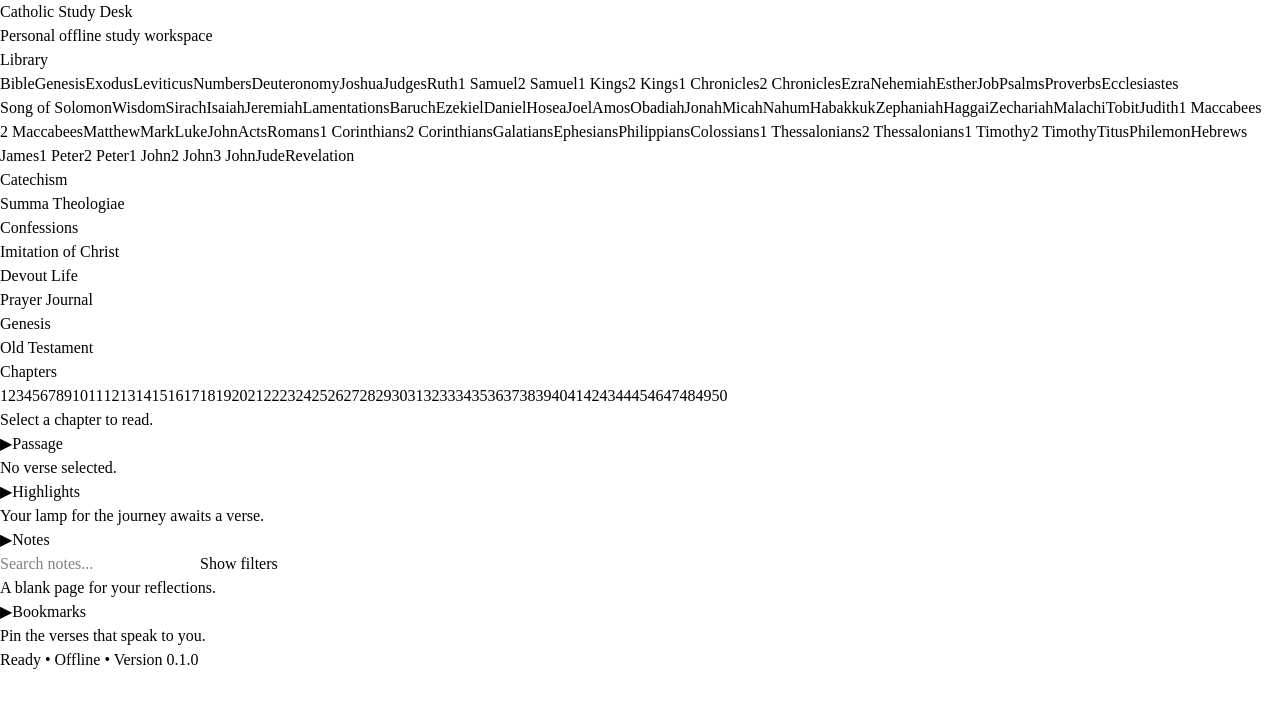
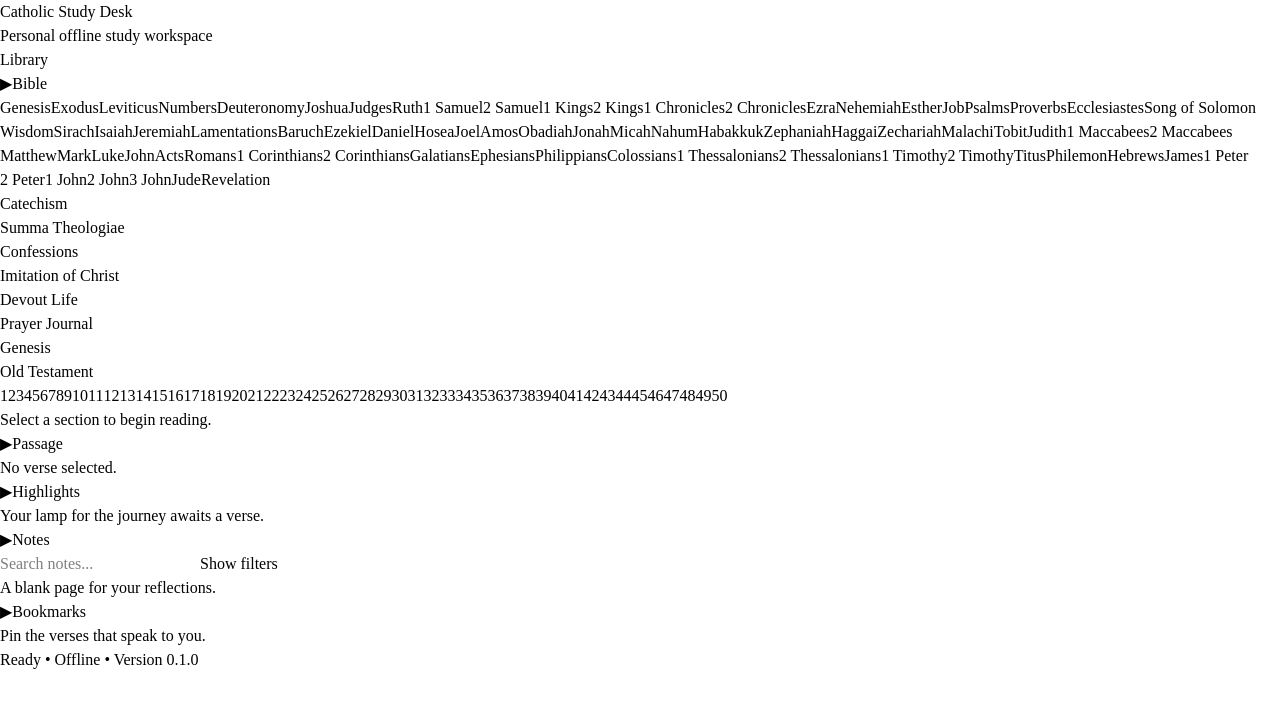
Before and after one commit to okoama/bible-reader, a React (Vite) app in the folder bible-reader/: page / in a window 1280 px wide. Both pictures are taken after a click on the button "Genesis". Shown: the top 708 px of the page. Built offline with nearby package versions, Linux system fonts and the light colour scheme.

Commit message:
refactor: generalize reader architecture

```diff
--- /dev/null
+++ b/bible-reader/src/components/reader/ContentReader.tsx
@@ -0,0 +1,75 @@
+import type { ReactNode } from 'react';
+
+export type ContentSection = {
+  id: string;
+  label: string;
+};
+
+type ContentReaderProps = {
+  title: string;
+  subtitle?: string;
+  sections: ContentSection[];
+  currentSectionId: string | null;
+  onSelectSection: (sectionId: string) => void;
+  loading?: boolean;
+  emptyMessage?: string;
+  children: ReactNode;
+};
+
+export default function ContentReader({
+  title,
+  subtitle,
+  sections,
+  currentSectionId,
+  onSelectSection,
+  loading = false,
+  emptyMessage = 'Select a section to begin reading.',
+  children,
+}: ContentReaderProps) {
+  return (
+    <div className="mx-auto max-w-3xl rounded-lg border p-6">
+      <h2 className="text-2xl font-semibold">{title}</h2>
+      {subtitle && (
+        <p className="mt-1 text-sm opacity-60">{subtitle}</p>
+      )}
+
+      {sections.length > 0 && (
+        <div className="mt-6 flex flex-wrap gap-1.5">
+          {sections.map((section) => {
+            const isSelected = currentSectionId === section.id;
+
+            return (
+              <button
+                key={section.id}
+                type="button"
+                onClick={() => onSelectSection(section.id)}
+                className={`rounded-md px-3 py-1.5 text-sm transition-colors duration-150 ${
+                  isSelected
+                    ? 'bg-blue-600 text-white'
+                    : 'border hover:bg-gray-100'
+                }`}
+              >
+                {section.label}
+              </button>
+            );
+          })}
+        </div>
+      )}
+
+      <div className="mt-6">
+        {loading ? (
+          <div className="flex items-center justify-center gap-2 py-12 text-sm opacity-60">
+            <svg className="h-4 w-4 animate-spin-slow" viewBox="0 0 24 24" fill="none" stroke="currentColor" strokeWidth="2">
+              <path d="M12 2v4m0 12v4m10-10h-4M6 12H2m15.07-5.07l-2.83 2.83M9.76 14.24l-2.83 2.83m11.14 0l-2.83-2.83M9.76 9.76L6.93 6.93" />
+            </svg>
+            Loading...
+          </div>
+        ) : currentSectionId ? (
+          children
+        ) : (
+          <p className="py-12 text-center opacity-50 italic">{emptyMessage}</p>
+        )}
+      </div>
+    </div>
+  );
+}
--- a/bible-reader/src/components/reader/Reader.tsx
+++ b/bible-reader/src/components/reader/Reader.tsx
@@ -2,7 +2,7 @@
 import { BibleService } from '../../features/bible/services/BibleService';
 import { useTextSelection } from '../../features/annotations/hooks/useTextSelection';
 import type { SelectedVerse } from '../../features/annotations/hooks/useTextSelection';
-import type { BibleBook, BibleChapter, BibleVerse, Highlight, Note, VerseRef } from '../../types';
+import type { BibleBook, BibleVerse, Highlight, Note, VerseRef } from '../../types';
 import type { ActiveView } from '../../layouts/AppLayout';
 import { HighlightRepository } from '../../lib/repositories/HighlightRepository';
 import { BookmarkEditor } from '../../features/bookmarks';
@@ -12,6 +12,7 @@
 import AnnotationToolbar from '../AnnotationToolbar';
 import NoteEditor from '../../features/notes/components/NoteEditor';
 import PrayerJournal from './PrayerJournal';
+import ContentReader from './ContentReader';
 
 const bibleService = new BibleService();
 const highlightRepository = new HighlightRepository();
@@ -89,7 +90,7 @@
   onSelectNote,
   onDeleteSelectedNote,
 }: ReaderProps) {
-  const [chapters, setChapters] = useState<BibleChapter[]>([]);
+  const [chapterNumbers, setChapterNumbers] = useState<number[]>([]);
   const [verses, setVerses] = useState<BibleVerse[]>([]);
   const [containerElement, setContainerElement] = useState<HTMLDivElement | null>(null);
   const mainRef = useRef<HTMLElement>(null);
@@ -202,7 +203,7 @@
     const loadChapters = async () => {
       if (!selectedBook) {
         if (isActive) {
-          setChapters([]);
+          setChapterNumbers([]);
           setVerses([]);
         }
         return;
@@ -211,7 +212,7 @@
       const loadedChapters = await bibleService.loadChapters(selectedBook.id);
 
       if (isActive) {
-        setChapters(loadedChapters);
+        setChapterNumbers(loadedChapters.map((c) => c.chapterNumber));
       }
     };
 
@@ -330,48 +331,25 @@
     clearSelection, onDeleteSelectedNote, onSelectNote,
   ]);
 
+  const chapterSections = chapterNumbers.map((n) => ({ id: String(n), label: String(n) }));
+  const isLoading = selectedBook && selectedChapter && verses.length === 0;
+
   return (
     <main ref={mainRef} className="flex-1 overflow-y-auto p-6">
       {activeView === 'prayer-journal' ? (
         <div className="mx-auto max-w-3xl rounded-lg border p-6 animate-fade-in">
           <PrayerJournal refreshKey={prayerRefreshKey} onRefresh={handlePrayerRefresh} />
         </div>
-      ) : (
-        <div className="mx-auto max-w-3xl rounded-lg border p-6">
-          {selectedBook ? (
-            <div>
-              <h2 className="text-2xl font-semibold">{selectedBook.name}</h2>
-              <p className="mt-1 text-sm opacity-60">
-                {selectedBook.testament}
-              </p>
-
-              <div className="mt-6">
-                <h3 className="mb-2 font-semibold">Chapters</h3>
-                <div className="flex flex-wrap gap-1.5">
-                  {chapters.map((chapter) => {
-                    const chapterNumber = chapter.chapterNumber;
-                    const isSelected = selectedChapter === chapterNumber;
-
-                    return (
-                      <button
-                        key={chapterNumber}
-                        type="button"
-                        onClick={() => onSelectChapter(chapterNumber)}
-                        className={`rounded-md px-3 py-1.5 text-sm transition-colors duration-150 ${
-                          isSelected
-                            ? 'bg-blue-600 text-white'
-                            : 'border hover:bg-gray-100'
-                        }`}
+      ) : selectedBook ? (
+        <ContentReader
+          title={selectedBook.name}
+          subtitle={selectedBook.testament}
+          sections={chapterSections}
+          currentSectionId={selectedChapter ? String(selectedChapter) : null}
+          onSelectSection={(id) => onSelectChapter(Number.parseInt(id, 10))}
+          loading={!!isLoading}
         >
-                        {chapterNumber}
-                      </button>
-                    );
-                  })}
-                </div>
-              </div>
-
-              {selectedChapter && verses.length > 0 ? (
-                <div ref={setContainerElement} className="mt-6 space-y-1">
+          <div ref={setContainerElement} className="space-y-1">
             {verses.map((verse) => {
               const verseHighlights = getHighlightsForVerse(highlights, verse.verseNumber);
 
@@ -411,25 +389,15 @@
               );
             })}
           </div>
-              ) : selectedChapter ? (
-                <div className="mt-8 flex items-center justify-center gap-2 text-sm opacity-60">
-                  <svg className="h-4 w-4 animate-spin-slow" viewBox="0 0 24 24" fill="none" stroke="currentColor" strokeWidth="2">
-                    <path d="M12 2v4m0 12v4m10-10h-4M6 12H2m15.07-5.07l-2.83 2.83M9.76 14.24l-2.83 2.83m11.14 0l-2.83-2.83M9.76 9.76L6.93 6.93" />
-                  </svg>
-                  Loading...
-                </div>
+        </ContentReader>
       ) : (
-                <p className="mt-4 opacity-60">Select a chapter to read.</p>
-              )}
-            </div>
-          ) : (
+        <div className="mx-auto max-w-3xl rounded-lg border p-6">
           <div className="py-12 text-center">
             <h2 className="text-2xl font-semibold">Welcome to Catholic Study Desk</h2>
             <p className="mt-3 opacity-60">
               Select a work from the Library to begin reading.
             </p>
           </div>
-          )}
         </div>
       )}
 
--- a/bible-reader/src/components/sidebar/Sidebar.tsx
+++ b/bible-reader/src/components/sidebar/Sidebar.tsx
@@ -1,3 +1,4 @@
+import { useState } from 'react';
 import type { BibleBook } from '../../types';
 import type { ActiveView } from '../../layouts/AppLayout';
 
@@ -16,24 +17,29 @@
   activeView,
   onSelectView,
 }: SidebarProps) {
+  const [bibleExpanded, setBibleExpanded] = useState(true);
+
   return (
     <aside className="w-64 shrink-0 overflow-y-auto border-r p-4">
       <h2 className="mb-3 text-sm font-semibold uppercase tracking-wide opacity-70">
         Library
       </h2>
 
-      <div className="space-y-1">
+      <div className="space-y-0.5">
         <button
           type="button"
-          onClick={() => onSelectView('bible')}
-          className={`w-full rounded px-3 py-1.5 text-left text-sm transition-colors duration-150 ${
-            activeView === 'bible' && !selectedBook
-              ? 'bg-blue-50 text-blue-700'
-              : 'hover:bg-gray-100'
-          }`}
+          onClick={() => setBibleExpanded((prev) => !prev)}
+          className="flex w-full items-center gap-2 rounded px-2 py-1.5 text-left text-sm font-medium transition-colors duration-150 hover:bg-gray-100"
+          aria-expanded={bibleExpanded}
         >
+          <span className={`inline-block text-[10px] transition-transform duration-150 ${bibleExpanded ? 'rotate-90' : ''}`}>
+            &#9654;
+          </span>
           Bible
         </button>
+
+        {bibleExpanded && (
+          <div className="ml-3 space-y-0.5 border-l pl-2">
             {books.map((book) => {
               const isSelected = selectedBook?.id === book.id;
 
@@ -42,7 +48,7 @@
                   key={book.id}
                   type="button"
                   onClick={() => onSelectBook(book)}
-              className={`w-full rounded px-3 py-1.5 text-left text-sm transition-colors duration-150 ${
+                  className={`w-full rounded px-3 py-1 text-left text-sm transition-colors duration-150 ${
                     isSelected
                       ? 'bg-blue-50 text-blue-700'
                       : 'hover:bg-gray-100'
@@ -52,11 +58,15 @@
                 </button>
               );
             })}
+          </div>
+        )}
+
         <div className="rounded px-3 py-1.5 text-sm opacity-30 cursor-not-allowed select-none">Catechism</div>
         <div className="rounded px-3 py-1.5 text-sm opacity-30 cursor-not-allowed select-none">Summa Theologiae</div>
         <div className="rounded px-3 py-1.5 text-sm opacity-30 cursor-not-allowed select-none">Confessions</div>
         <div className="rounded px-3 py-1.5 text-sm opacity-30 cursor-not-allowed select-none">Imitation of Christ</div>
         <div className="rounded px-3 py-1.5 text-sm opacity-30 cursor-not-allowed select-none">Devout Life</div>
+
         <button
           type="button"
           onClick={() => onSelectView('prayer-journal')}
```
Lines whose indentation alone changed are shown as unchanged.
